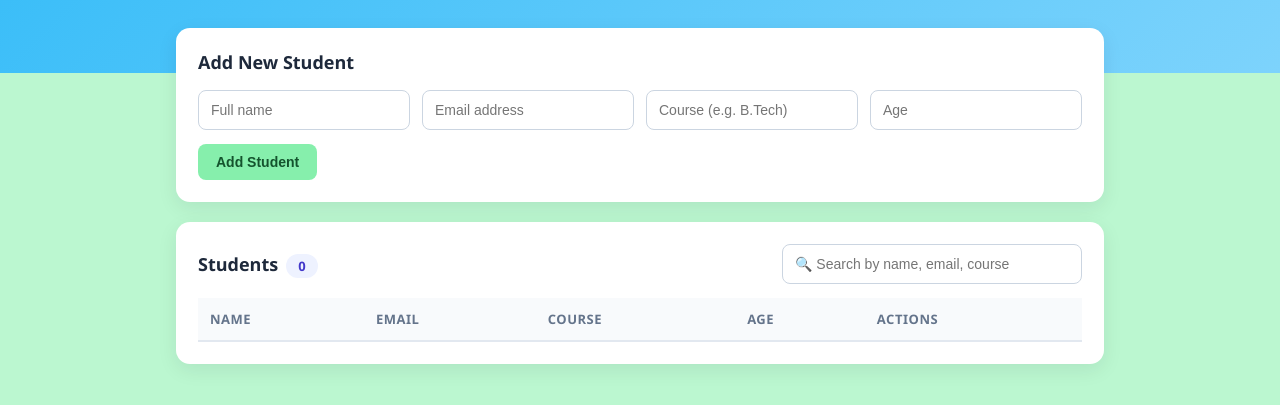
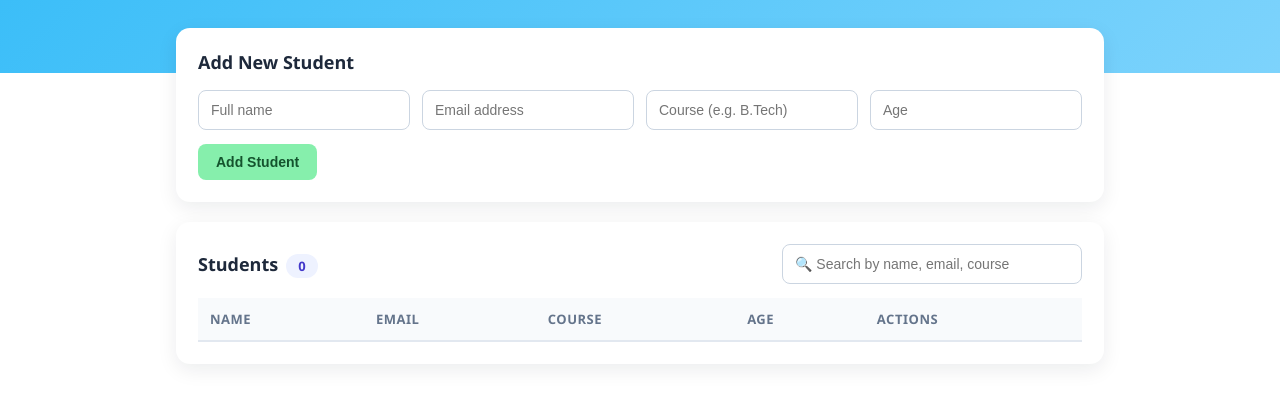
Before and after one commit to shrutikamahajan1234/student, a plain HTML site: page frontend/index.html in a window 1280 px wide. Shown: the part 73-478 px from the top of the page. Drawn offline with Linux system fonts and the light colour scheme; no server answers.

Commit message:
Stronger background colour

```diff
--- a/frontend/index.html
+++ b/frontend/index.html
@@ -9,7 +9,7 @@
     body {
       margin: 0;
       font-family: "Segoe UI", Arial, sans-serif;
-      background: #bbf7d0;
+      background: #ffffff;
       color: #1e293b;
     }
     header {
```
